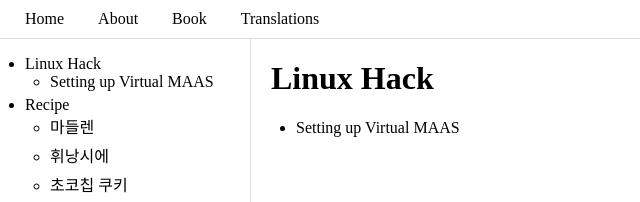
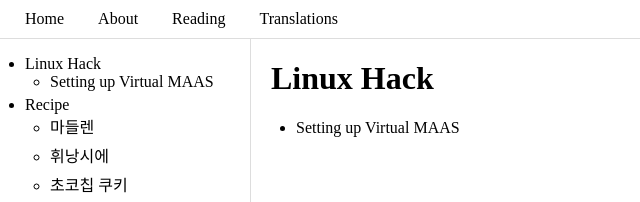
Before and after one commit to xtrusia/page, a Jekyll site: the page built from group/linux_hack/index.html, in a window 1280 px wide. Shown: the top 202 px of the page, without its empty margins (0-640 px from the left). Built offline with Jekyll 4.4.1, drawn with Linux system fonts in a browser that asks for light colours.

Commit message:
book name change

```diff
--- a/_includes/header.html
+++ b/_includes/header.html
@@ -5,7 +5,7 @@
       <ul>
         <li><a href="{{ site.url }}">Home</a></li>
         <li><a href="{{ site.url }}/about">About</a></li>
-        <li><a href="{{ site.url }}/book">Book</a></li>
+        <li><a href="{{ site.url }}/reading">Reading</a></li>
         <li><a href="{{ site.url }}/translations">Translations</a></li>
         <!-- Add more links as needed -->
       </ul>
--- a/book.markdown
+++ b/reading.markdown
@@ -1,7 +1,7 @@
 ---
 layout: page
-title: Book
-permalink: /book/
+title: Reading
+permalink: /reading/
 ---
 
 2023
```
